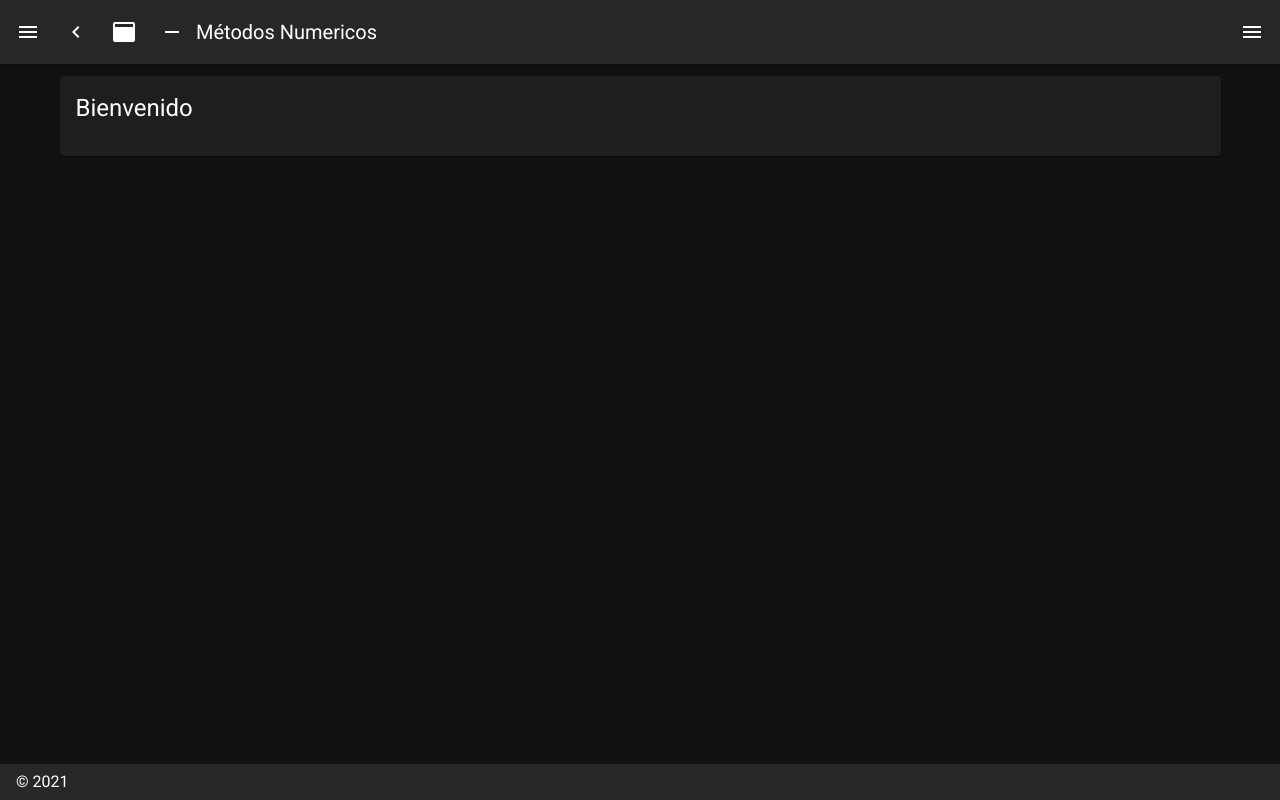
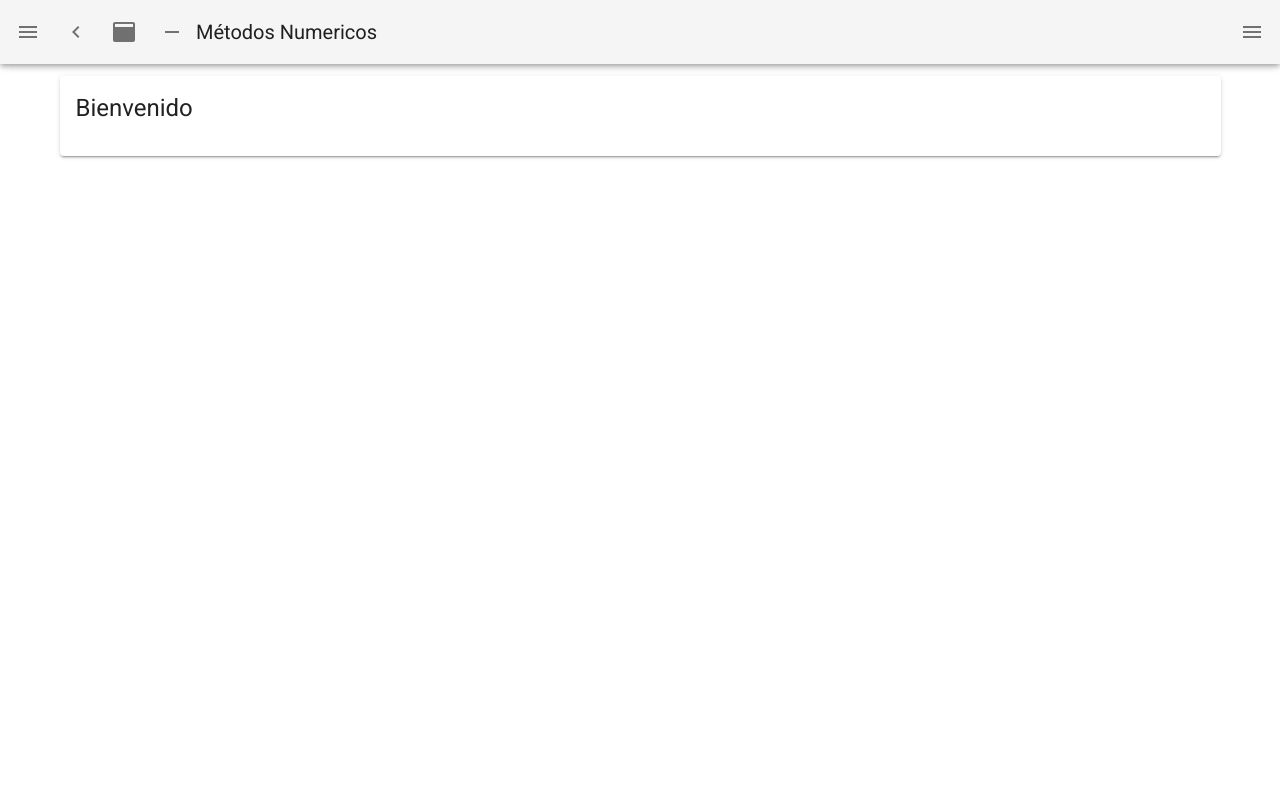
Before and after one commit to Carlangasv/numeric-front, a Nuxt app: page / in a window 1280 px wide. Built offline with nearby package versions, Linux system fonts and the light colour scheme.

Commit message:
Few changes

```diff
--- a/layouts/default.vue
+++ b/layouts/default.vue
@@ -81,12 +81,7 @@
         </v-list-item>
       </v-list>
     </v-navigation-drawer>
-    <v-footer
-      :absolute="!fixed"
-      app
-    >
-      <span>&copy; {{ new Date().getFullYear() }}</span>
-    </v-footer>
+
   </v-app>
 </template>
 
--- a/nuxt.config.js
+++ b/nuxt.config.js
@@ -49,7 +49,7 @@ export default {
   vuetify: {
     customVariables: ['~/assets/variables.scss'],
     theme: {
-      dark: true,
+      dark: false,
       themes: {
         dark: {
           primary: colors.blue.darken2,
```
